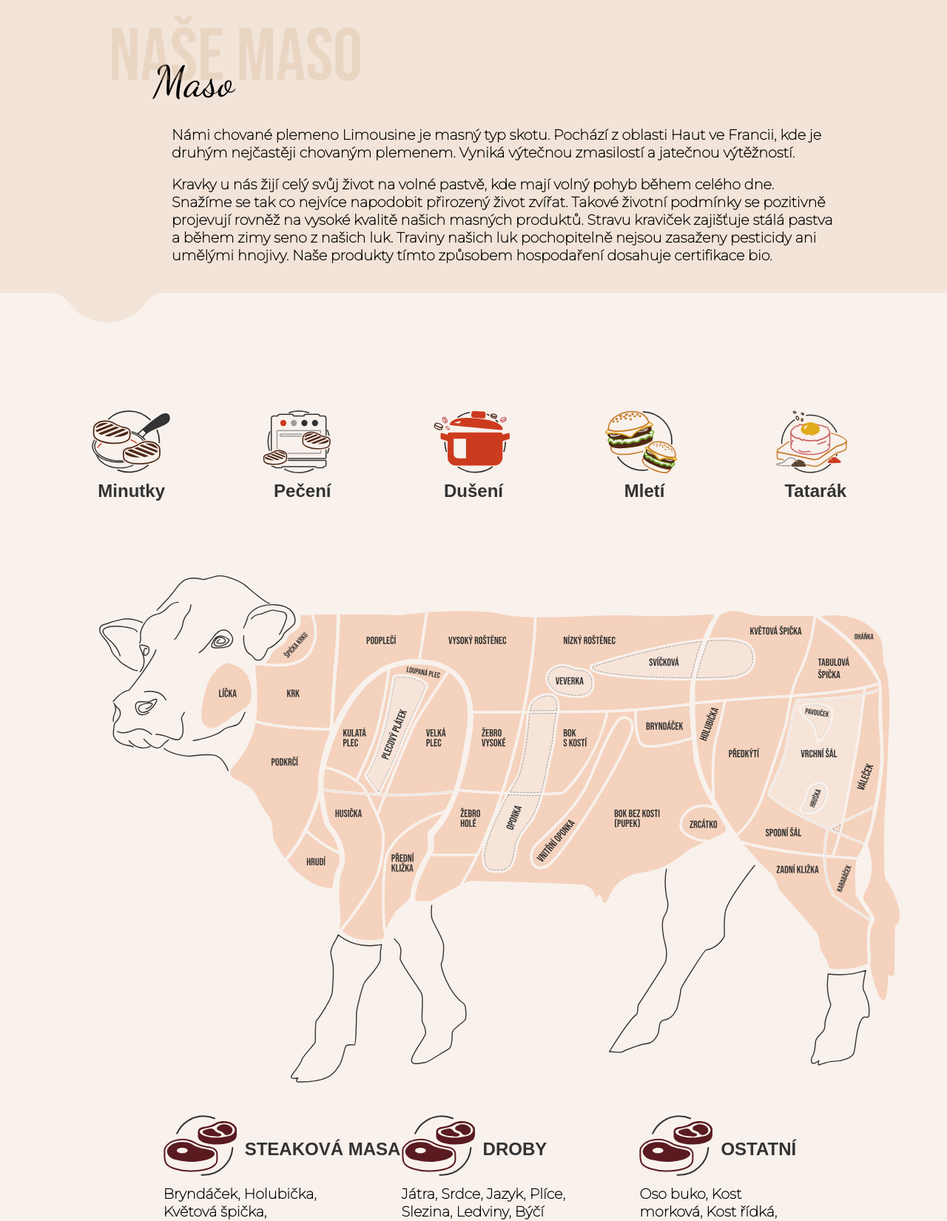
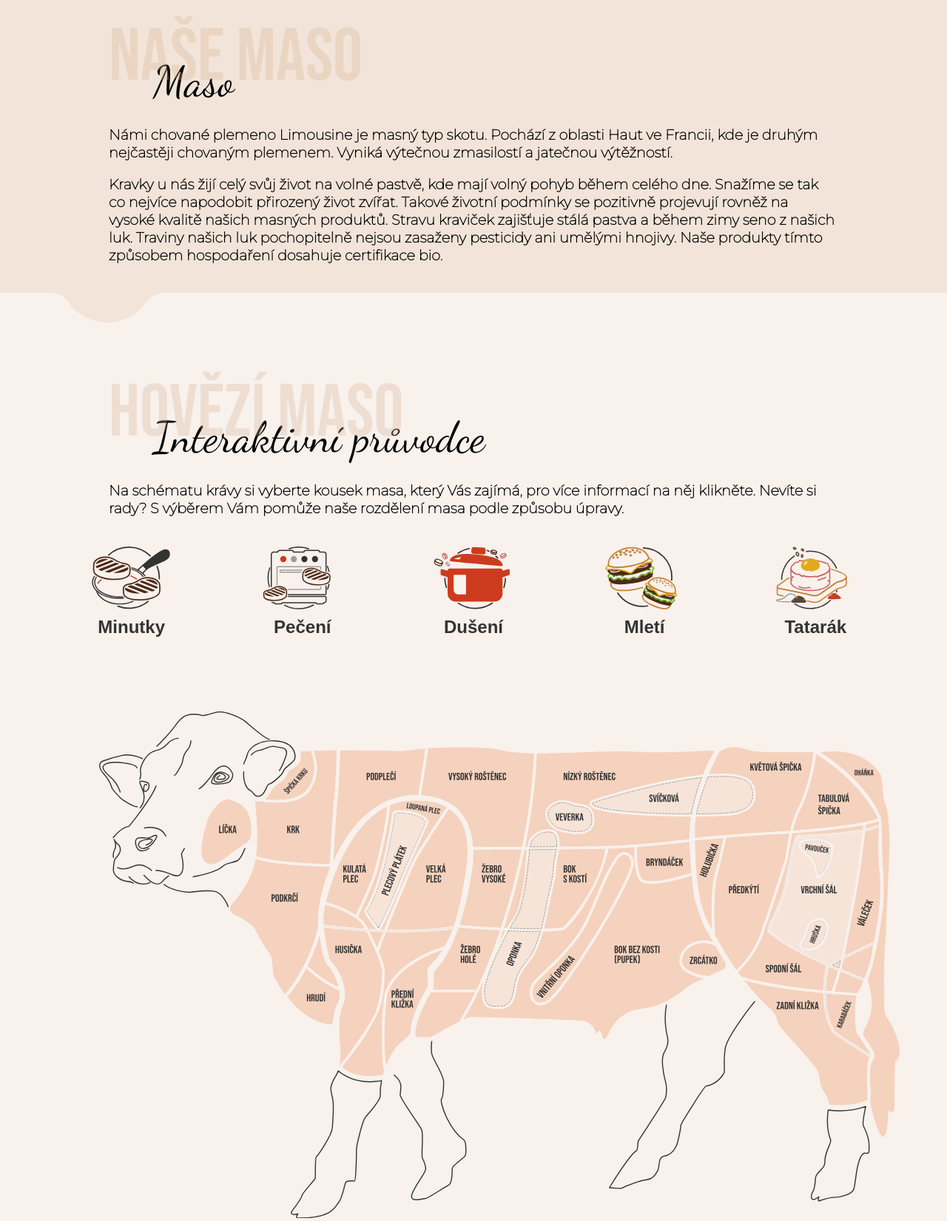
Before and after one commit to Petrnemec98/farmavrnak, a PHP site: page /maso in a window 1280 px wide. Shown: the part 265-1916 px from the top of the page at 74% size. Run offline with PHP 8.4, Linux system fonts and the light colour scheme.

Commit message:
Overlay closing, content, margin/padding

```diff
--- a/assets/css/main.css
+++ b/assets/css/main.css
@@ -7,7 +7,20 @@ address{
 	visibility: hidden;
 }
 
+.maso-layout .layout-description{
+	padding-left:  0px;
+	width: 100%;
+}
 
+.maso-content{
+	width: 100%;
+}
+
+.overlay-box-close-back{
+	width: 100%;
+	height: 100vh;
+	z-index: 5;
+}
 
 /*Shortcut navigation*/
 .meat-navigation-box{
@@ -1078,7 +1091,6 @@ button{
 /*Shortcut*/
 .shortcut-box{
 	 width: 100%;
-   margin-top: 159px;
    display: flex;
    justify-content: space-evenly;
    flex-wrap: wrap;
@@ -1138,7 +1150,7 @@ button{
 }
 @media only screen and (max-width: 881px) {
 	.shortcut-box{
-		padding-top: 100px;
+		margin-top: 40px;
 	}
 
 	.shortcut-icon{
--- a/maso.php
+++ b/maso.php
@@ -14,7 +14,7 @@
               <h1>Maso</h1>
             </div>
               <h2>Naše maso</h2>
-            <article>
+            <article class="maso-layout">
             <div class="layout-description">
                 <p>
                   Námi chované plemeno Limousine je masný typ skotu. Pochází z oblasti Haut ve Francii, kde je druhým nejčastěji chovaným plemenem. Vyniká výtečnou zmasilostí a jatečnou výtěžností.
@@ -57,8 +57,33 @@
     <div class="half-circule-positon">
       <div class="half-circule dark">
       </div>
+    </div>
+    <div class="maso-content">
+      <div class="content-container ">
+        <div class="box-h1-prepered">
+          <article class="maso-layout">
+             <div class="box-h2-title half-cir">
+              <p class="h1">Interaktivní průvodce</p>
+            </div>
+
+              <h2 class="half-cir">HOVĚZÍ MASO</h2>
+
+            <div class="layout-description">
+              <p>
+                Na schématu krávy si vyberte kousek masa, který Vás zajímá, pro více informací na něj klikněte. Nevíte si rady? S výběrem Vám pomůže naše rozdělení masa podle způsobu úpravy.
+
+              </p>
+            </div>
+          </article>
+        </div>
       </div>
+    </div>
+  </div>
 
+
+
+
+  <div class="defaul-max-wight">
     <!-- Overlay icon-->
     <div class="shortcut-box">
 
--- a/php/overlay.php
+++ b/php/overlay.php
@@ -57,6 +57,8 @@
         </article>
       </div>
     </section>
+  </div>
+  <div class="overlay-box-close-back" data-id="minutky" onclick="offOverlay(this)">
   </div>
 </div>
 
@@ -122,6 +124,8 @@
         </article>
       </div>
     </section>
+  </div>
+    <div class="overlay-box-close-back" data-id="peceni" onclick="offOverlay(this)">
   </div>
 </div>
 
@@ -195,6 +199,8 @@
       </div>
     </section>
   </div>
+    <div class="overlay-box-close-back" data-id="duseni" onclick="offOverlay(this)">
+  </div>
 </div>
 
 
@@ -234,6 +240,8 @@
         </article>
       </div>
     </section>
+  </div>
+    <div class="overlay-box-close-back" data-id="mleti" onclick="offOverlay(this)">
   </div>
 </div>
 
@@ -285,4 +293,6 @@
       </div>
     </section>
   </div>
+    <div class="overlay-box-close-back" data-id="tatarak" onclick="offOverlay(this)">
+  </div>
 </div>
```
